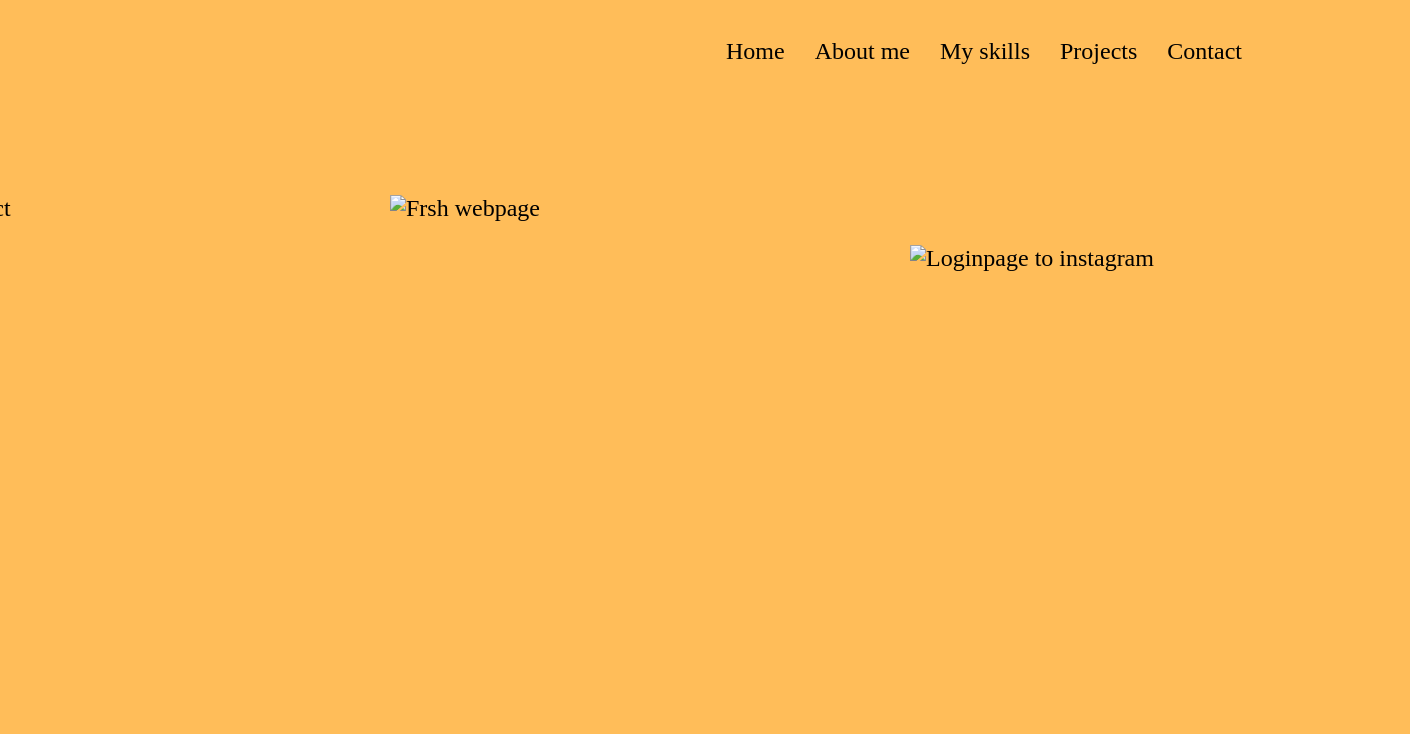
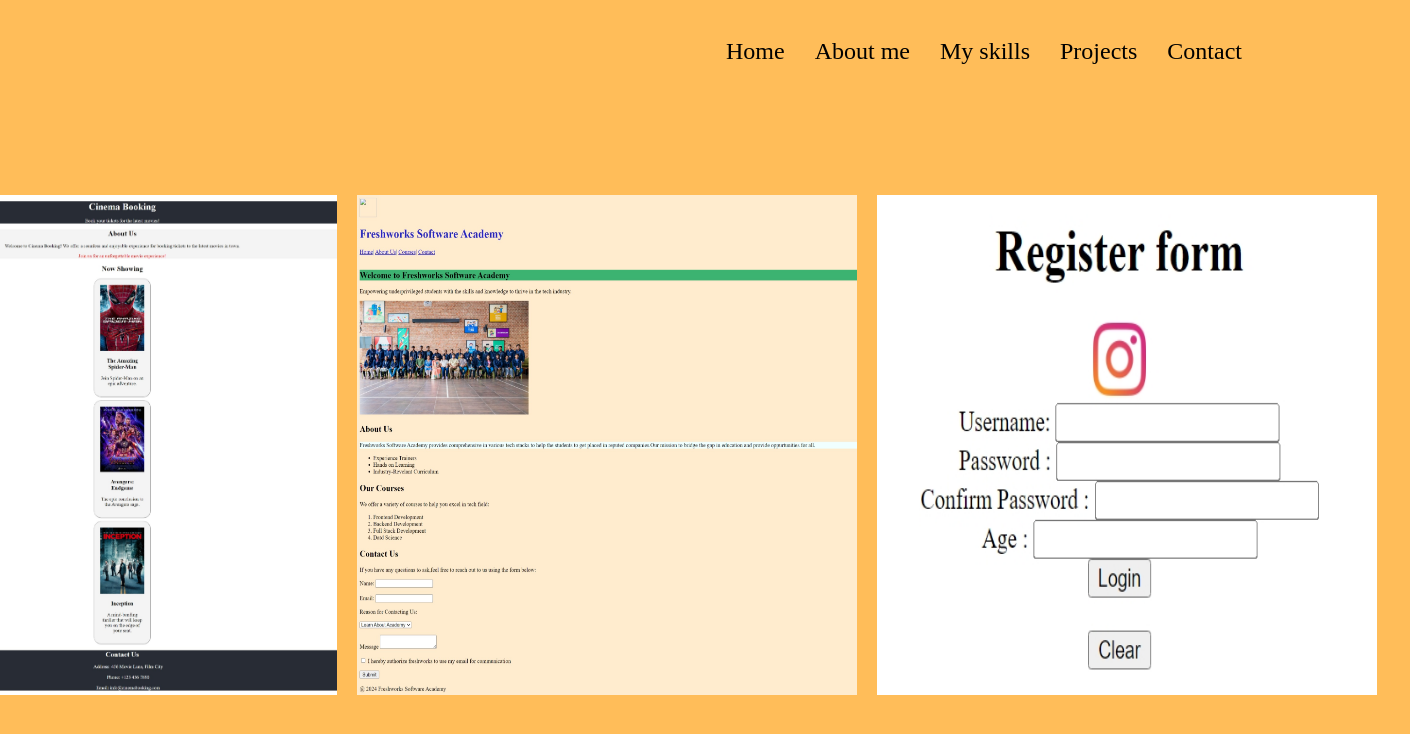
Before and after one commit to gmartha632/porfolio, a plain HTML site: page pages/Project.html in a window 1280 px wide. Shown: the whole page, 1410 px wide, since content can reach past the window. Drawn offline with Linux system fonts and the light colour scheme.

Commit message:
project img update

```diff
--- a/pages/Project.html
+++ b/pages/Project.html
@@ -17,9 +17,9 @@
 
 
     <main class="myworks">
-        <img src="../assests/Images/css_movie_box.jpeg" alt="event project" height="500px" width="500px">
-        <img src="../assests/Images/Frsh webpage.jpeg" alt="Frsh webpage" height="500px" width="500px">
-        <img src="../assests/Images/Loginpage.jpeg" alt="Loginpage to instagram" height="400px" width="500px">
+        <img src="../assests/Images/img_css-movie-box.jpeg" alt="event project" height="500px" width="500px">
+        <img src="../assests/Images/img_Frsh webpage.jpeg" alt="Frsh webpage" height="500px" width="500px">
+        <img src="../assests/Images/img_Loginpage.jpeg" alt="Loginpage to instagram" height="500px" width="500px">
     </main>
 
 </body>
```
